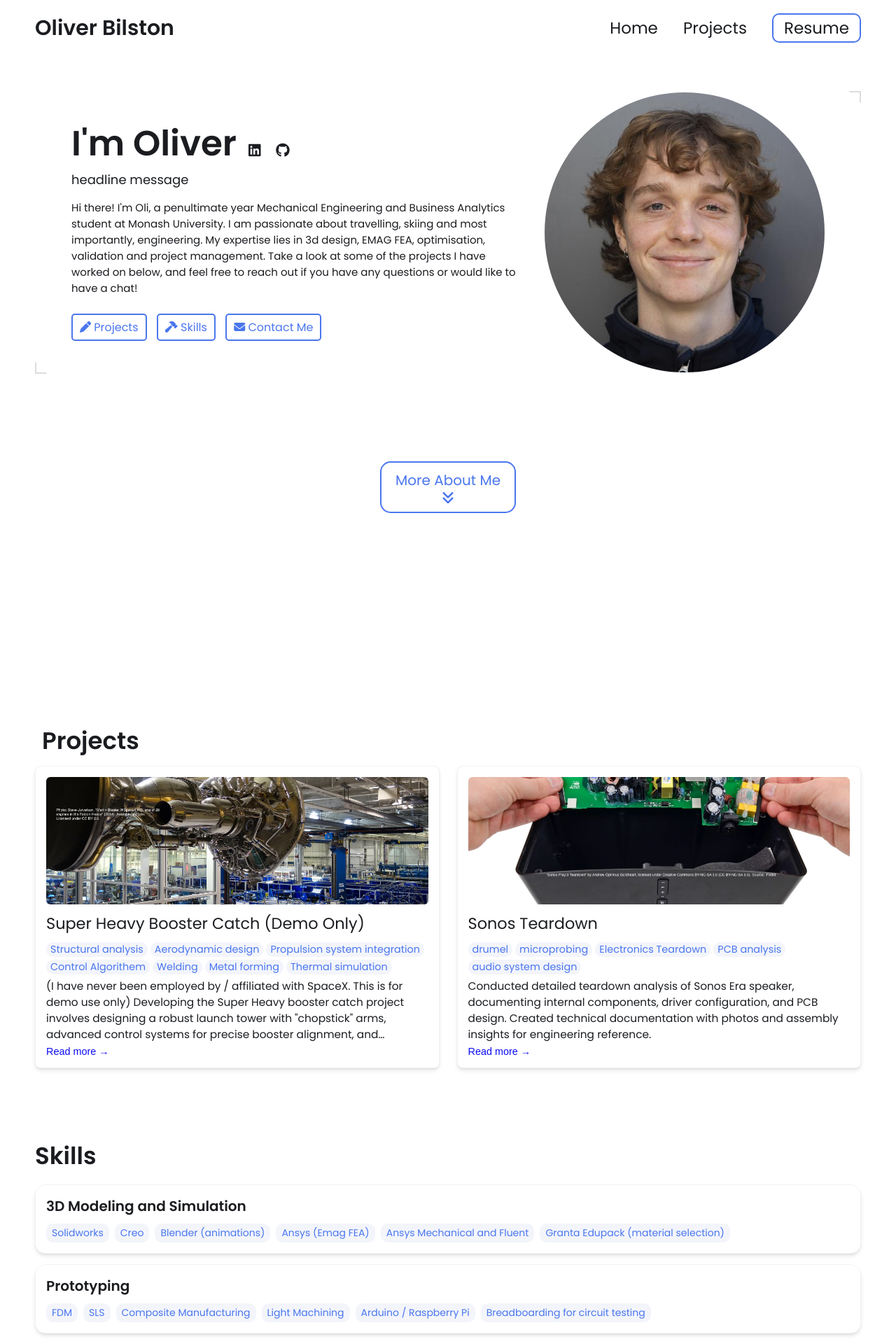
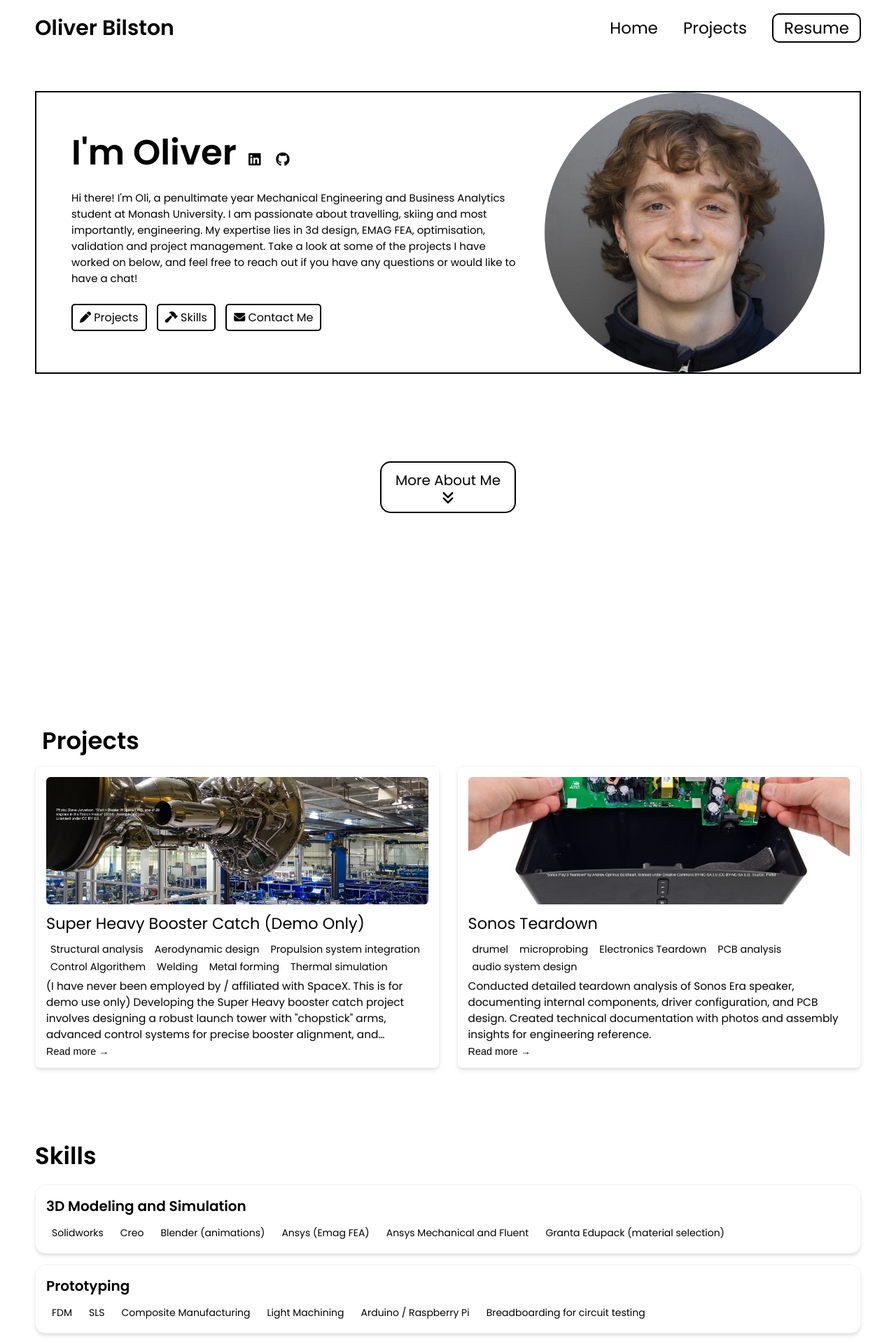
Before and after one commit to obil0001/obil0001.github.io, a Jekyll site: the page built from index.html, in a window 1280 px wide. Shown: the top 1920 px of the page at 70% size. Built offline with Jekyll 4.4.1, drawn with Linux system fonts in a browser that asks for light colours.

Commit message:
Update _config.yml

```diff
--- a/_config.yml
+++ b/_config.yml
@@ -13,7 +13,7 @@
 
 # Hero Section
 name: Oliver Bilston
-headline: headline message
+headline:
 description: >- # dont remove this line. this will ignore all new lines until the next section
   Hi there! I'm Oli, a penultimate year Mechanical Engineering and Business Analytics student at Monash University.
   I am passionate about travelling, skiing and most importantly, engineering.
@@ -27,7 +27,7 @@
 
 # Link your resume
 # You can place your resume in assets/resume/{resume.pdf or add external link such as pdf saved in google drive
-resume-url: assets/resume/resume.pdf # or /assets/resume/resume.pdf
+resume-url: assets/resume/Resume.pdf # or /assets/resume/resume.pdf
 
 
 # Set up external links - this will show up as small icons next to your name.
@@ -82,13 +82,13 @@
 
 
 # Active theme (Updatethis to switch themes). Make sure to keep the indentation the samne.
-colors: # this is the basic theme
-  text: "#1a1c20"
-  border: "#ddd"
-  link: "#4a76ee"
-  highlight: "#0c0cf2"
-  background: "#ffffff"
-  light_background: "#f3f5fb"
+mint theme:
+  text: "#2c3333"
+  border: "#e0f2ef"
+  link: "#40b3a2"
+  highlight: "#2a9d8f"
+  background: "#f7fbfa"
+  light_background: "#f0f9f7"
 
 # A few examples.
 basic theme:
```
